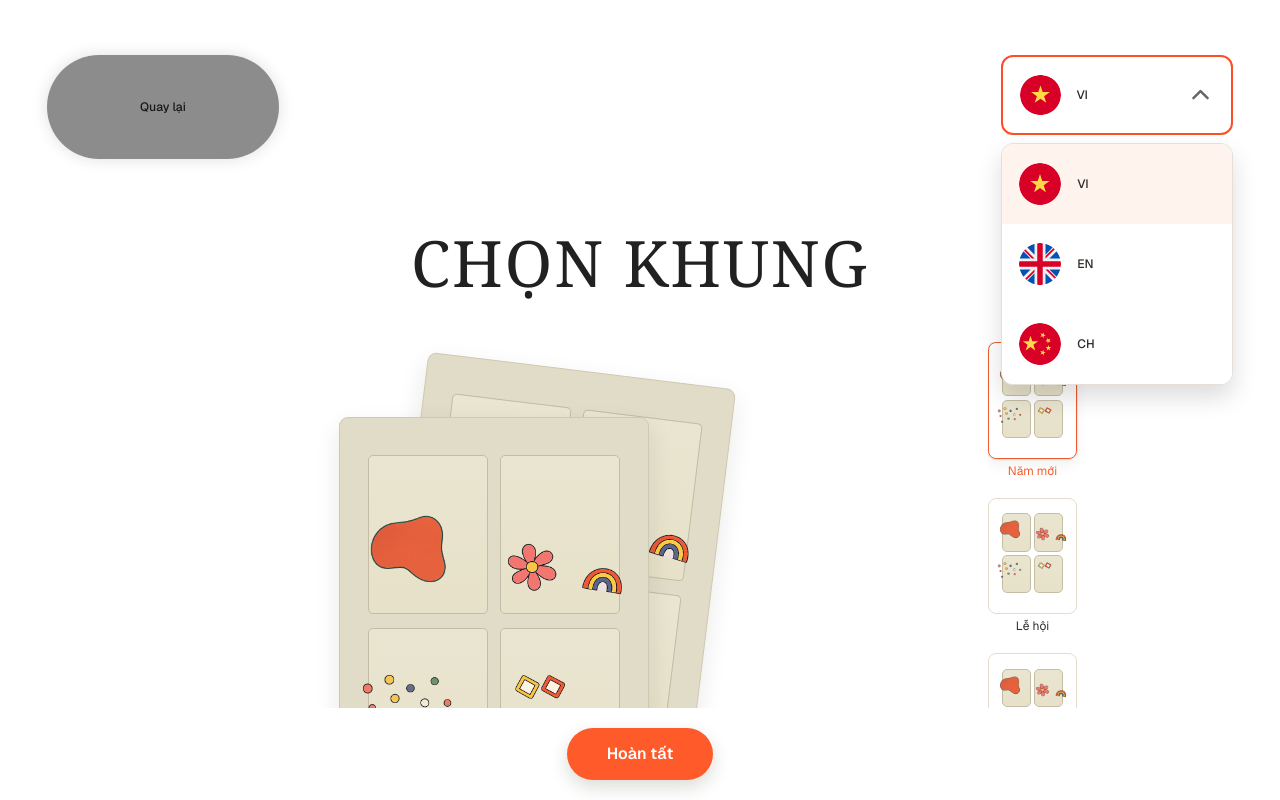
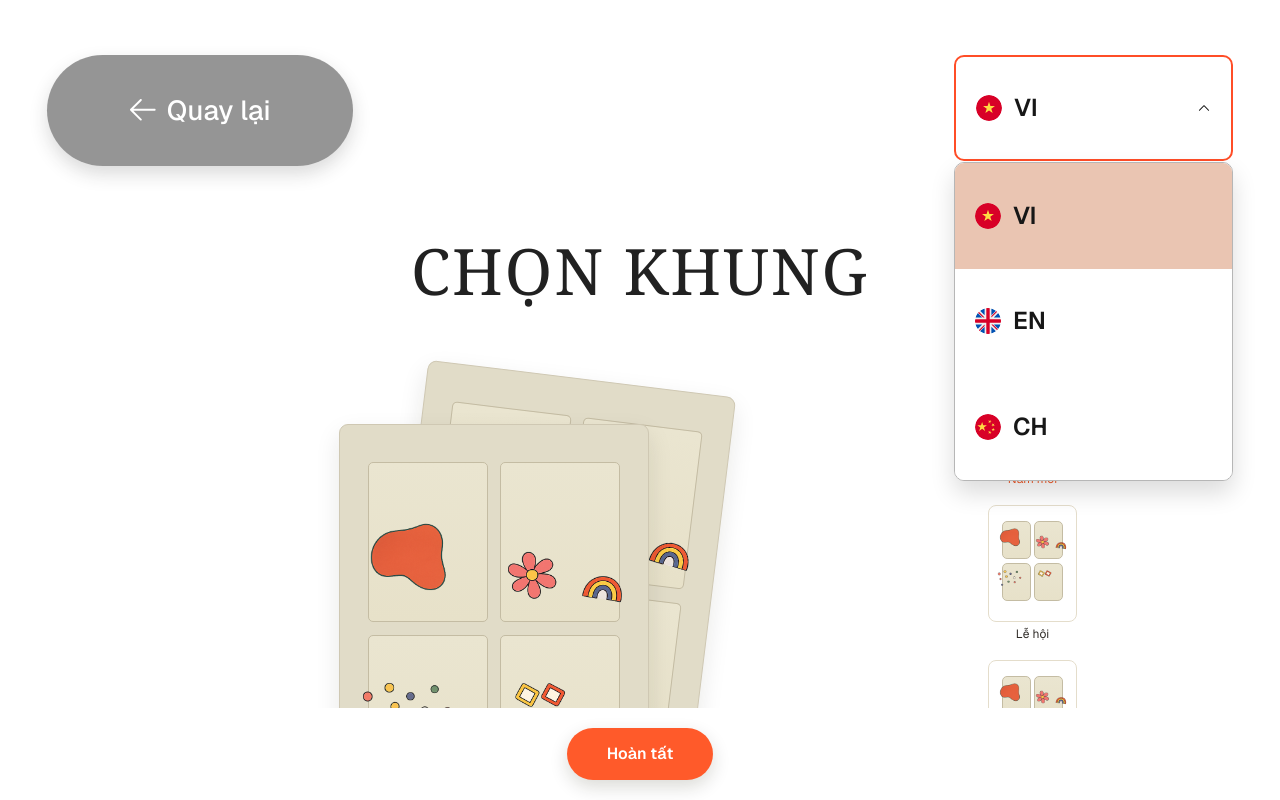
Before and after one commit to lahieuphong/btmt-photobooth, a Next.js app: page /frame in a window 1280 px wide. Both pictures are taken after a click on the button "VI". Built offline with nearby package versions, Linux system fonts and the light colour scheme.

Commit message:
feat(ui): refresh header controls with icon-based back and language dropdown
- restyle LanguageDropdown sizing, typography, and menu states

- enhance HeaderControls back button with arrow icon and updated proportions

- add shared header icons in public/icons

```diff
--- a/src/features/photobooth/components/shared/controls/LanguageDropdown.tsx
+++ b/src/features/photobooth/components/shared/controls/LanguageDropdown.tsx
@@ -68,46 +68,40 @@ export default function LanguageDropdown({
   }
 
   return (
-    <div ref={rootRef} className="relative z-30 w-[19.5%] min-w-0">
+    <div ref={rootRef} className="relative z-30 w-[23.5%] min-w-0">
       <button
         type="button"
         onClick={() => setIsOpen((prev) => !prev)}
-        className="flex w-full aspect-[195/68] items-center gap-[8.205%] rounded-[12px] border-[2px] border-[#FF4D27] bg-white px-[7.179%]"
+        className="flex w-full aspect-[225/86] items-center rounded-[10px] border-[2px] border-[#FF4D27] bg-white px-[7.179%]"
       >
-        <div className="relative aspect-square h-[52.941%] shrink-0 overflow-hidden rounded-full">
+        <div className="relative h-[22px] w-[22px] shrink-0 overflow-hidden rounded-full sm:h-[26px] sm:w-[26px]">
           <Image
             src={getAssetPath(selectedOption.flagSrc)}
             alt={selectedOption.label}
             fill
-            sizes="(max-width: 768px) 24px, 36px"
+            sizes="(max-width: 768px) 22px, 26px"
             className="object-cover"
           />
         </div>
 
-        <span className="text-[clamp(8px,0.95vw,18px)] font-medium leading-none text-[#2E2A26]">
+        <span className="ml-3 text-left text-[clamp(12px,1.9vw,54px)] font-semibold leading-none text-[#171717]">
           {selectedOption.label}
         </span>
 
-        <svg
-          className={`ml-auto h-[35.294%] w-auto shrink-0 text-[#666666] transition-transform duration-200 ${
-            isOpen ? 'rotate-180' : ''
+        <Image
+          src={getAssetPath('/icons/angle-up.svg')}
+          alt=""
+          width={14}
+          height={14}
+          aria-hidden="true"
+          className={`ml-auto h-[14px] w-[14px] shrink-0 transition-transform duration-200 ${
+            !isOpen ? 'rotate-180' : ''
           }`}
-          viewBox="0 0 20 20"
-          fill="none"
-          aria-hidden="true"
-        >
-          <path
-            d="M4.75 7.25L10 12.5L15.25 7.25"
-            stroke="currentColor"
-            strokeWidth="1.8"
-            strokeLinecap="round"
-            strokeLinejoin="round"
-          />
-        </svg>
+        />
       </button>
 
       {isOpen ? (
-        <div className="absolute right-0 top-[calc(100%+8px)] w-full overflow-hidden rounded-[12px] border border-[#E6DED7] bg-white shadow-[0_12px_24px_rgba(0,0,0,0.14)]">
+        <div className="absolute right-0 top-[calc(100%+1px)] w-full overflow-hidden rounded-[10px] border border-[#B6B6B6] bg-white shadow-[0_12px_24px_rgba(0,0,0,0.14)]">
           {LANGUAGE_OPTIONS.map((item) => {
             const isSelected = item.code === selected
 
@@ -116,21 +110,21 @@ export default function LanguageDropdown({
                 key={item.code}
                 type="button"
                 onClick={() => handleSelect(item.code)}
-                className={`flex w-full aspect-[195/68] items-center gap-[8.205%] px-[7.179%] text-left ${
-                  isSelected ? 'bg-[#FFF3EE]' : 'bg-white hover:bg-[#F8F3EE]'
+                className={`flex w-full aspect-[225/86] items-center px-[7.179%] text-left ${
+                  isSelected ? 'bg-[#EAC5B2]' : 'bg-white hover:bg-[#F4F4F4]'
                 }`}
               >
-                <div className="relative aspect-square h-[52.941%] shrink-0 overflow-hidden rounded-full">
+                <div className="relative h-[22px] w-[22px] shrink-0 overflow-hidden rounded-full sm:h-[26px] sm:w-[26px]">
                   <Image
                     src={getAssetPath(item.flagSrc)}
                     alt={item.label}
                     fill
-                    sizes="(max-width: 768px) 24px, 36px"
+                    sizes="(max-width: 768px) 22px, 26px"
                     className="object-cover"
                   />
                 </div>
 
-                <span className="text-[clamp(8px,0.95vw,18px)] font-medium leading-none text-[#2E2A26]">
+                <span className="ml-3 text-[clamp(12px,1.9vw,54px)] font-semibold leading-none text-[#171717]">
                   {item.label}
                 </span>
               </button>
--- a/src/features/photobooth/components/shared/layout/HeaderControls.tsx
+++ b/src/features/photobooth/components/shared/layout/HeaderControls.tsx
@@ -1,6 +1,8 @@
 import Link from 'next/link'
+import Image from 'next/image'
 import { ReactNode } from 'react'
 import LanguageDropdown from '../controls/LanguageDropdown'
+import { getAssetPath } from '@/src/features/photobooth/utils/assetPath'
 
 type HeaderControlsProps = {
   backHref?: string
@@ -22,12 +24,20 @@ export default function HeaderControls({
       {showBackButton ? (
         <Link
           href={backHref}
-          className="inline-flex w-[19.5%] min-w-0 aspect-[195/88] items-center justify-center rounded-full bg-[rgba(26,26,26,0.50)] text-[clamp(8px,0.95vw,18px)] font-medium leading-none text-white shadow-[0_0_15px_rgba(39,39,39,0.15)]"
+          className="inline-flex w-[25.8%] min-w-0 aspect-[295/108] items-center justify-center gap-[0.92cqw] rounded-full bg-[rgba(26,26,26,0.46)] px-[1.8cqw] text-[clamp(14px,2.15vw,72px)] font-medium leading-none text-white shadow-[0_8px_18px_rgba(39,39,39,0.17)]"
         >
-          Quay lại
+          <Image
+            src={getAssetPath('/icons/arrow-left.svg')}
+            alt=""
+            width={33}
+            height={28}
+            className="h-[0.8em] w-auto shrink-0"
+            aria-hidden="true"
+          />
+          <span className="text-white font-medium">Quay lại</span>
         </Link>
       ) : (
-        <div className="w-[19.5%] min-w-0 aspect-[195/88]" />
+        <div className="w-[25.8%] min-w-0 aspect-[295/108]" />
       )}
 
       {rightSlot ? (
```
Also changed, not shown: public/icons/angle-up.svg (added), public/icons/arrow-left.svg (added).
